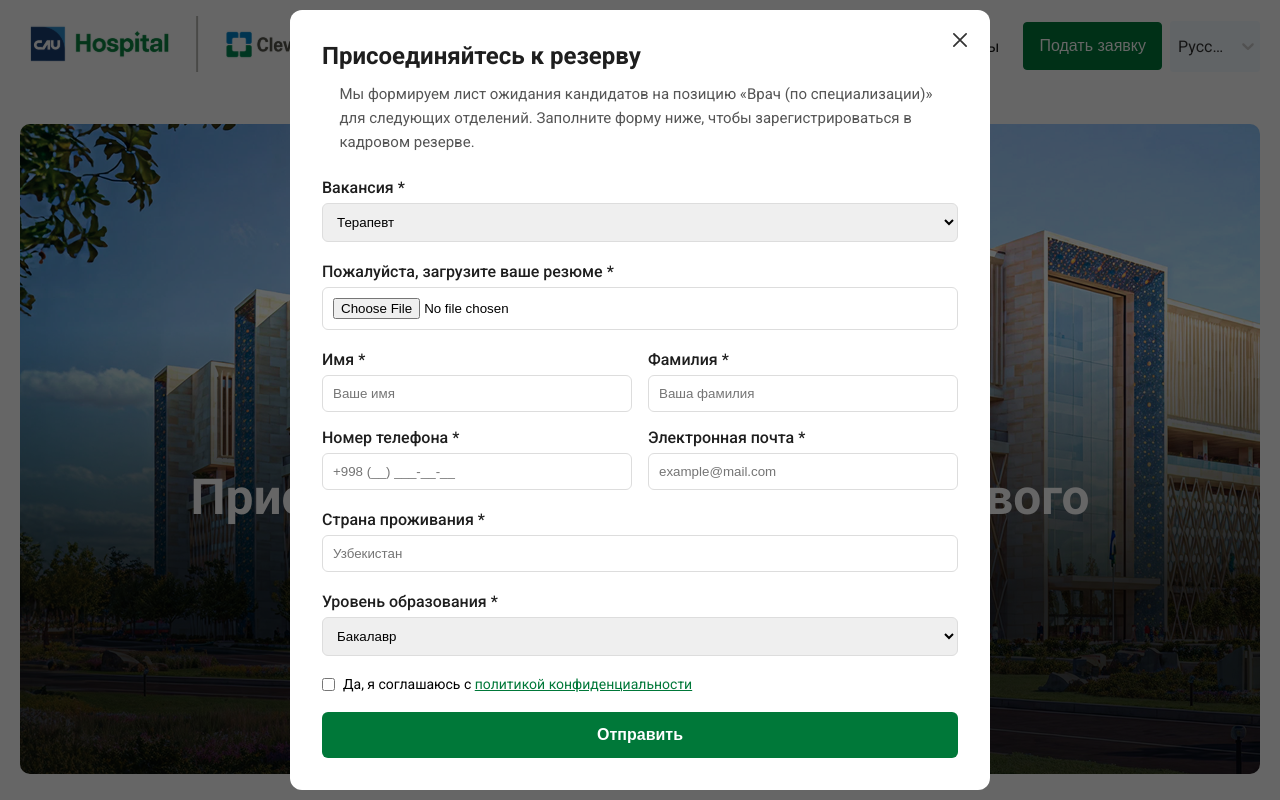
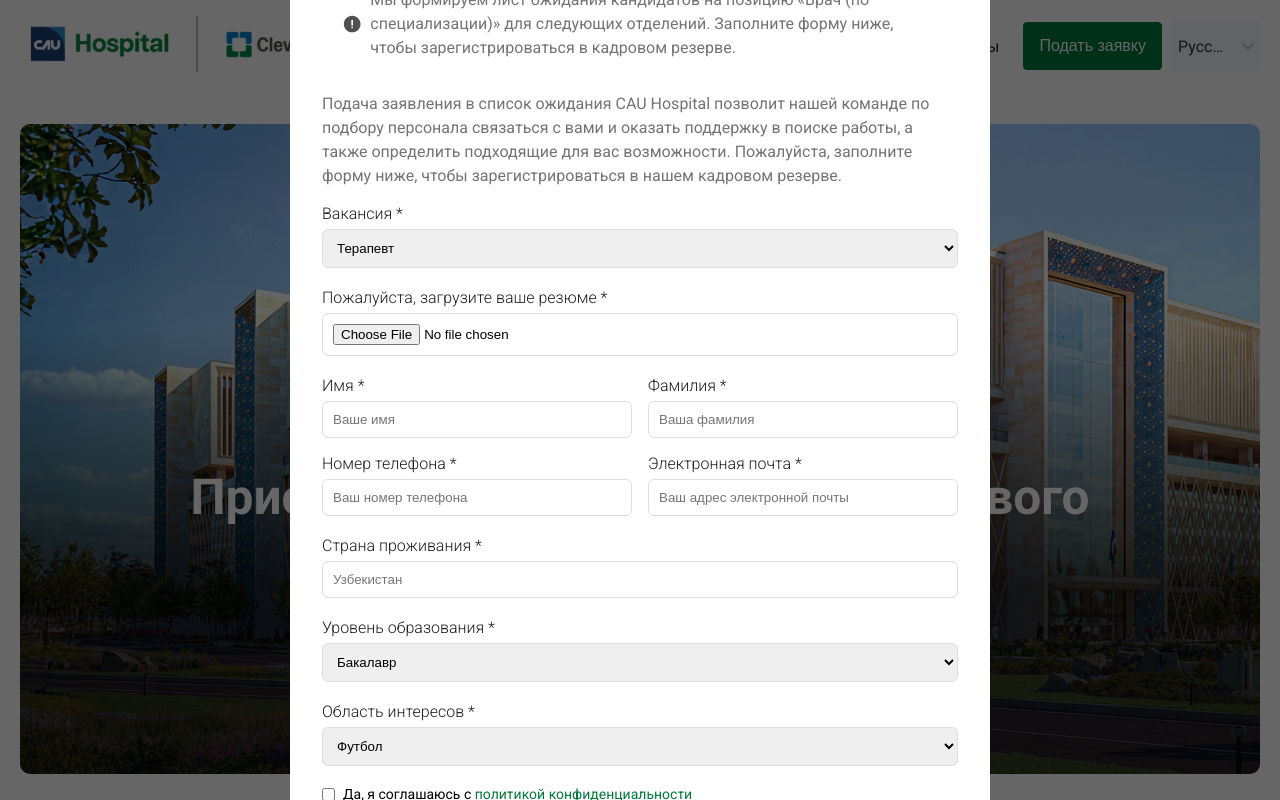
Before and after one commit to programmeraza/cleveland, a React (Vite) app: page / in a window 1280 px wide. Both pictures are taken after a click on the button "Подать заявку". Shown: the top 800 px of the page. Built offline with nearby package versions, Linux system fonts and the light colour scheme.

Commit message:
feat: modal final v2

```diff
--- a/src/components/ModalForm/ModalForm.jsx
+++ b/src/components/ModalForm/ModalForm.jsx
@@ -31,27 +31,9 @@ const ModalForm = ({ isOpen, onClose, children }) => {
                 <h1 className="modal-title">Присоединяйтесь к резерву</h1>
 
                 <div className="modal-description">
-                    <svg
-                        width="20"
-                        height="20"
-                        viewBox="0 0 20 20"
-                        fill="none"
-                        xmlns="http://www.w3.org/2000/svg"
-                    >
-                        <path
-                            d="M4.16699 10H15.8337"
-                            stroke="white"
-                            strokeWidth="1.66667"
-                            strokeLinecap="round"
-                            strokeLinejoin="round"
-                        />
-                        <path
-                            d="M10 4.1665L15.8333 9.99984L10 15.8332"
-                            stroke="white"
-                            strokeWidth="1.66667"
-                            strokeLinecap="round"
-                            strokeLinejoin="round"
-                        />
+                    <div className="modal-text">
+                        <svg width="24" height="24" viewBox="0 0 24 24" fill="none" xmlns="http://www.w3.org/2000/svg">
+                            <path fill-rule="evenodd" clip-rule="evenodd" d="M22 12C22 6.477 17.523 2 12 2C6.477 2 2 6.477 2 12C2 17.523 6.477 22 12 22C17.523 22 22 17.523 22 12ZM12 7C12.2652 7 12.5196 7.10536 12.7071 7.29289C12.8946 7.48043 13 7.73478 13 8V13C13 13.2652 12.8946 13.5196 12.7071 13.7071C12.5196 13.8946 12.2652 14 12 14C11.7348 14 11.4804 13.8946 11.2929 13.7071C11.1054 13.5196 11 13.2652 11 13V8C11 7.73478 11.1054 7.48043 11.2929 7.29289C11.4804 7.10536 11.7348 7 12 7ZM11 16C11 15.7348 11.1054 15.4804 11.2929 15.2929C11.4804 15.1054 11.7348 15 12 15H12.008C12.2732 15 12.5276 15.1054 12.7151 15.2929C12.9026 15.4804 13.008 15.7348 13.008 16C13.008 16.2652 12.9026 16.5196 12.7151 16.7071C12.5276 16.8946 12.2732 17 12.008 17H12C11.7348 17 11.4804 16.8946 11.2929 16.7071C11.1054 16.5196 11 16.2652 11 16Z" fill="#505050" />
                         </svg>
                         <p>
                             Мы формируем лист ожидания кандидатов на позицию «Врач (по
@@ -59,6 +41,9 @@ const ModalForm = ({ isOpen, onClose, children }) => {
                             Заполните форму ниже, чтобы зарегистрироваться в кадровом резерве.
                         </p>
                     </div>
+                    <p>Подача заявления в список ожидания CAU Hospital позволит нашей команде по подбору персонала связаться с вами и оказать поддержку в поиске работы, а также определить подходящие для вас возможности. Пожалуйста, заполните форму ниже, чтобы зарегистрироваться в нашем кадровом резерве.</p>
+                </div>
+
 
                 <form className="modal-form">
                     <div className="modal-field">
@@ -88,11 +73,11 @@ const ModalForm = ({ isOpen, onClose, children }) => {
                         </div>
                         <div className="modal-field">
                             <label>Номер телефона *</label>
-                            <input type="tel" placeholder="+998 (__) ___-__-__" />
+                            <input type="tel" placeholder="Ваш номер телефона" />
                         </div>
                         <div className="modal-field">
                             <label>Электронная почта *</label>
-                            <input type="email" placeholder="example@mail.com" />
+                            <input type="email" placeholder="Ваш адрес электронной почты" />
                         </div>
                     </div>
 
@@ -107,6 +92,15 @@ const ModalForm = ({ isOpen, onClose, children }) => {
                             <option>Бакалавр</option>
                             <option>Магистр</option>
                             <option>Доктор наук</option>
+                        </select>
+                    </div>
+
+                    <div className="modal-field">
+                        <label>Область интересов *</label>
+                        <select>
+                            <option>Футбол</option>
+                            <option>Шахмат</option>
+                            <option>Рисование</option>
                         </select>
                     </div>
 
--- a/src/components/ModalForm/ModalForm.scss
+++ b/src/components/ModalForm/ModalForm.scss
@@ -56,13 +56,29 @@
 
 .modal-description {
     display: flex;
+    flex-direction: column;
+    align-items: start;
+    gap: 16px;
+    margin-bottom: 16px;
+    p {
+        color: #737474;
+        font-size: 16px;
+        line-height: 150%;
+    }
+}
+
+.modal-text {
+    display: flex;
     align-items: center;
     gap: 8px;
-    p {
-        color: #555;
-        font-size: 15px;
-        line-height: 1.6;
-        margin-bottom: 24px;
+    padding: 16px 20px;
+    svg {
+        width: 50px;
+        height: 20px;
+        display: flex;
+        align-items: center;
+        justify-content: center;
+        flex-direction: column;
     }
 }
 
@@ -88,8 +104,8 @@
     gap: 6px;
 
     label {
-        font-weight: 500;
-        color: #1e1e1e;
+        font-weight: 300;
+        color: #1E1E1E;
     }
 
     input,
```
Lines whose indentation alone changed are shown as unchanged.
